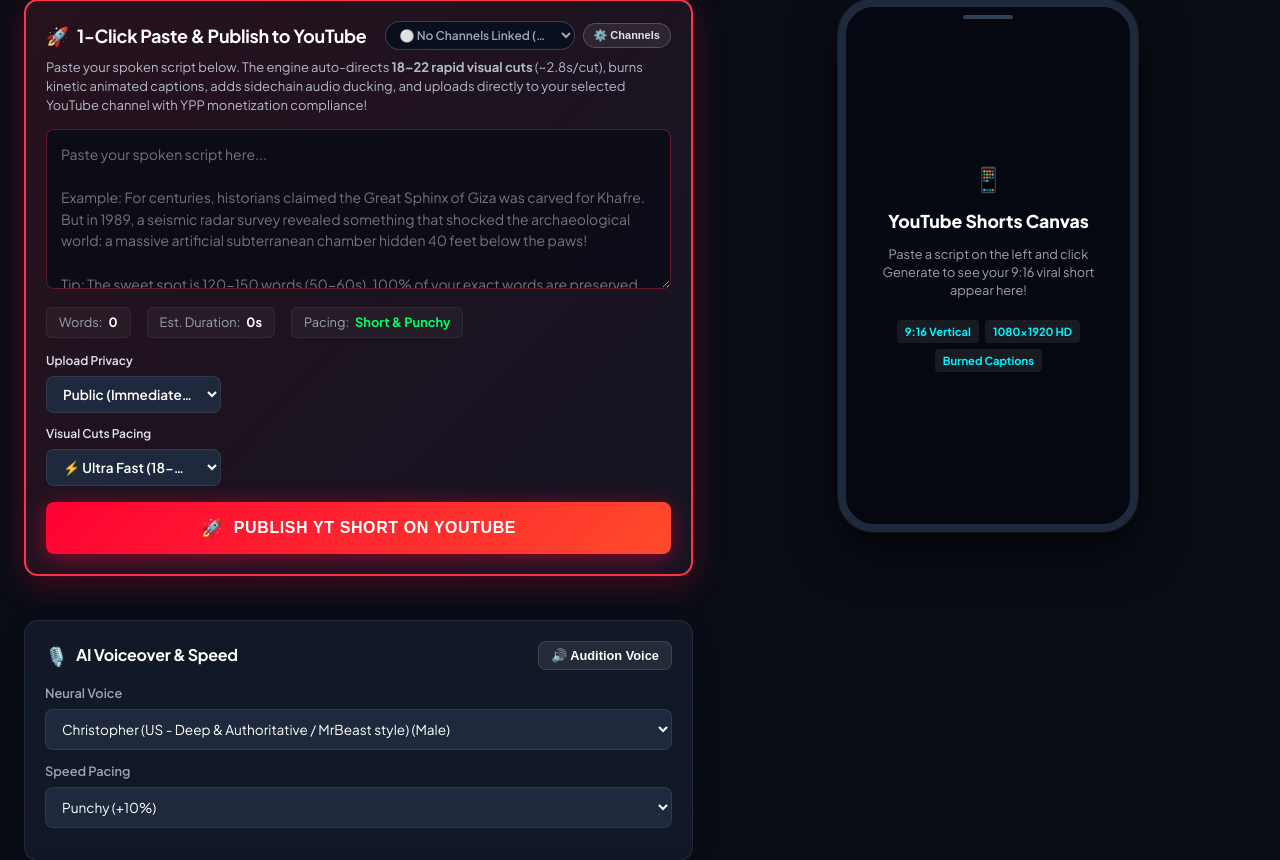
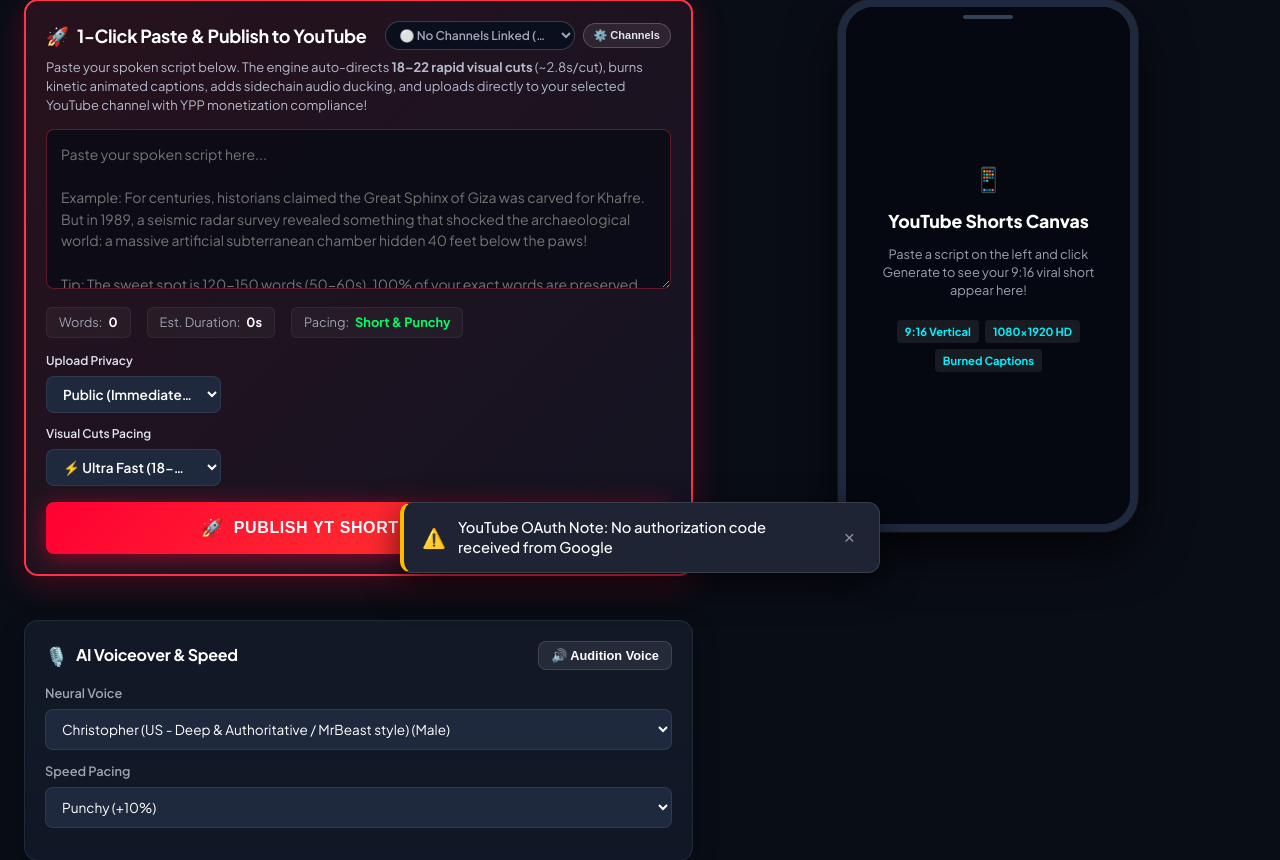
Before and after one commit to mk3081652/yt-shorts-generator, a FastAPI app: a page that uses templates/index.html in a window 1280 px wide. Shown: the part 199-1059 px from the top of the page. Run offline with FastAPI, Linux system fonts and the light colour scheme; data that the repository does not hold is empty; some libraries are stand-ins or nearby versions.

Commit message:
feat(oauth): add Web Application redirect flow for 1-click cloud login
- Add GET /api/youtube/oauth/login endpoint that initiates Google OAuth web redirect
- Add GET /api/youtube/oauth2callback endpoint to receive auth code and auto-register channel
- Support dynamic redirect_uri with reverse-proxy header inspection (x-forwarded-proto/host)
- Update Channel Manager modal with 1-click Google Account login button
- Handle OAuth callback status and toast notifications on return to web app
- Bump script cache buster to v20260923_v20

```diff
--- a/app.py
+++ b/app.py
@@ -12,7 +12,8 @@
 
 import engine.config
 
-from fastapi import FastAPI, UploadFile, File, Form, BackgroundTasks, HTTPException
+from urllib.parse import quote
+from fastapi import FastAPI, Request, UploadFile, File, Form, BackgroundTasks, HTTPException
 
 # Enforce UTF-8 console output on Windows to prevent UnicodeEncodeError
 if hasattr(sys.stdout, 'reconfigure'):
@@ -21,7 +22,7 @@
     sys.stderr.reconfigure(encoding='utf-8', errors='replace')
 
 from fastapi.staticfiles import StaticFiles
-from fastapi.responses import HTMLResponse, JSONResponse, PlainTextResponse, FileResponse
+from fastapi.responses import HTMLResponse, JSONResponse, PlainTextResponse, FileResponse, RedirectResponse
 from fastapi.middleware.cors import CORSMiddleware
 from pydantic import BaseModel, ConfigDict
 
@@ -68,7 +69,8 @@
     remove_channel,
     export_channel_credentials,
     get_active_channel_id,
-    ensure_tokens_dir
+    ensure_tokens_dir,
+    create_web_flow
 )
 
 
@@ -1080,6 +1082,76 @@
         }
 
 
+def _get_oauth_redirect_uri(request: Request) -> str:
+    """Builds redirect URI matching incoming protocol & host (supports reverse proxies)."""
+    proto = request.headers.get("x-forwarded-proto", request.url.scheme)
+    host = request.headers.get("x-forwarded-host", request.headers.get("host", request.url.netloc))
+    return f"{proto}://{host}/api/youtube/oauth2callback"
+
+
+@app.get("/api/youtube/oauth/url")
+def api_youtube_oauth_url(request: Request):
+    """Returns Google OAuth authorization URL for web redirect."""
+    redirect_uri = _get_oauth_redirect_uri(request)
+    try:
+        flow = create_web_flow(redirect_uri=redirect_uri)
+        auth_url, _ = flow.authorization_url(
+            access_type="offline",
+            prompt="select_account consent",
+            include_granted_scopes="true"
+        )
+        return {"success": True, "auth_url": auth_url, "redirect_uri": redirect_uri}
+    except Exception as e:
+        logger.error(f"Failed to create OAuth URL: {e}")
+        return {"success": False, "error": str(e), "redirect_uri": redirect_uri}
+
+
+@app.get("/api/youtube/oauth/login")
+def api_youtube_oauth_login(request: Request):
+    """Directly redirects browser to Google Account selection & consent screen."""
+    redirect_uri = _get_oauth_redirect_uri(request)
+    try:
+        flow = create_web_flow(redirect_uri=redirect_uri)
+        auth_url, _ = flow.authorization_url(
+            access_type="offline",
+            prompt="select_account consent",
+            include_granted_scopes="true"
+        )
+        return RedirectResponse(url=auth_url)
+    except Exception as e:
+        logger.error(f"OAuth login redirect error: {e}")
+        return RedirectResponse(url=f"/?oauth_error={quote(str(e))}")
+
+
+@app.get("/api/youtube/oauth2callback")
+def api_youtube_oauth2callback(
+    request: Request,
+    code: Optional[str] = None,
+    state: Optional[str] = None,
+    error: Optional[str] = None
+):
+    """Receives authorization response from Google and completes channel connection."""
+    if error:
+        logger.warning(f"OAuth callback received error from Google: {error}")
+        return RedirectResponse(url=f"/?oauth_error={quote(error)}")
+
+    if not code:
+        return RedirectResponse(url="/?oauth_error=No+authorization+code+received+from+Google")
+
+    redirect_uri = _get_oauth_redirect_uri(request)
+    try:
+        os.environ['OAUTHLIB_INSECURE_TRANSPORT'] = '1'
+        flow = create_web_flow(redirect_uri=redirect_uri)
+        flow.fetch_token(code=code)
+        creds = flow.credentials
+        saved = save_channel_credentials(json.loads(creds.to_json()))
+        channel_name = saved.get("channel_title", "YouTube Channel")
+        logger.info(f"[OAuth Callback] Successfully connected channel '{channel_name}' via web redirect!")
+        return RedirectResponse(url=f"/?connected={quote(channel_name)}")
+    except Exception as e:
+        logger.error(f"Failed to process OAuth callback: {e}", exc_info=True)
+        return RedirectResponse(url=f"/?oauth_error={quote(str(e))}")
+
 
 @app.post("/api/youtube/publish")
 async def api_youtube_publish(req: YouTubePublishRequest, background_tasks: BackgroundTasks):
--- a/engine/youtube_uploader.py
+++ b/engine/youtube_uploader.py
@@ -12,7 +12,7 @@
 
 from google.oauth2.credentials import Credentials
 from google.auth.transport.requests import Request
-from google_auth_oauthlib.flow import InstalledAppFlow
+from google_auth_oauthlib.flow import InstalledAppFlow, Flow
 from googleapiclient.discovery import build
 from googleapiclient.http import MediaFileUpload
 from googleapiclient.errors import HttpError
@@ -496,6 +496,23 @@
     return save_channel_credentials(json.loads(creds.to_json()))
 
 
+def create_web_flow(redirect_uri: str) -> Flow:
+    """Creates a standard OAuth2 Web Application Flow for browser redirect OAuth."""
+    client_secrets_path = get_youtube_client_secrets_path()
+    if not os.path.exists(client_secrets_path):
+        raise FileNotFoundError(
+            f"YouTube client secrets file not found at: {client_secrets_path}. "
+            "Please upload client_secrets.json in project root or Render Secret Files."
+        )
+
+    return Flow.from_client_secrets_file(
+        client_secrets_path,
+        scopes=SCOPES,
+        redirect_uri=redirect_uri
+    )
+
+
+
 
 def upload_video_to_youtube(
     video_path: str,
--- a/static/js/api.js
+++ b/static/js/api.js
@@ -411,6 +411,10 @@
         return await request("/api/youtube/authorize", { method: "POST" });
     },
 
+    async getYouTubeOAuthLoginUrl() {
+        return await request("/api/youtube/oauth/url");
+    },
+
     async getYouTubeChannels() {
         return await request("/api/youtube/channels");
     },
--- a/static/js/main.js
+++ b/static/js/main.js
@@ -1055,24 +1055,11 @@
         });
     }
 
-    // Modal Action: Add via Browser OAuth (Desktop)
+    // Modal Action: Add via Browser OAuth (1-Click Web Redirect)
     if (addNewChannelOAuthBtn) {
-        addNewChannelOAuthBtn.addEventListener("click", async () => {
-            showToast("Opening Google OAuth consent flow...", "info");
-            try {
-                const res = await api.authorizeYouTube();
-                if (res.authenticated) {
-                    showToast(`Successfully linked channel: ${res.channel_title}!`, "success", 4000);
-                    await loadYouTubeChannels();
-                    renderChannelsModalList();
-                } else if (res.is_headless) {
-                    showToast("Headless host detected (no browser on server). Use 'Upload token.json' or 'Paste JSON' below!", "warning", 6000);
-                } else if (res.error) {
-                    showToast(`Auth error: ${res.error}`, "warning", 5000);
-                }
-            } catch (err) {
-                showToast(`OAuth error: ${err.message}`, "error");
-            }
+        addNewChannelOAuthBtn.addEventListener("click", () => {
+            showToast("Redirecting to Google Account Sign-In...", "info");
+            window.location.href = "/api/youtube/oauth/login";
         });
     }
 
@@ -1132,8 +1119,25 @@
         });
     }
 
-    // Initialize channels on page load
+    // Initialize channels on page load & check OAuth return params
     loadYouTubeChannels();
+
+    try {
+        const urlParams = new URLSearchParams(window.location.search);
+        const connectedChannel = urlParams.get("connected");
+        const oauthErr = urlParams.get("oauth_error");
+
+        if (connectedChannel) {
+            showToast(`🎉 Connected to YouTube Channel: ${connectedChannel}!`, "success", 6000);
+            window.history.replaceState({}, document.title, window.location.pathname);
+            loadYouTubeChannels();
+        } else if (oauthErr) {
+            showToast(`YouTube OAuth Note: ${oauthErr}`, "warning", 8000);
+            window.history.replaceState({}, document.title, window.location.pathname);
+        }
+    } catch (e) {
+        console.debug("[OAuth URL Params Check]:", e);
+    }
 
     async function triggerYouTubePublish(isFromProject = false) {
         const script = scriptInput ? scriptInput.value.trim() : "";
--- a/templates/index.html
+++ b/templates/index.html
@@ -561,7 +561,7 @@
         </main>
     </div>
 
-    <script type="module" src="/static/js/main.js?v=20260923_v19"></script>
+    <script type="module" src="/static/js/main.js?v=20260923_v20"></script>
 
     <!-- Google Material Toast Notifications Container -->
     <div id="toastContainer" class="google-toast-container"></div>
@@ -593,9 +593,9 @@
                 <h4 style="font-size: 13px; color: #fff; margin: 0 0 10px 0; font-weight: 600;">➕ Connect Another Channel</h4>
 
                 <div style="display: flex; flex-direction: column; gap: 12px;">
-                    <!-- Option 1: Browser OAuth (Desktop) -->
+                    <!-- Option 1: Browser OAuth (1-Click Web Login) -->
                     <button type="button" id="addNewChannelOAuthBtn" class="btn-secondary" style="width: 100%; display: flex; align-items: center; justify-content: center; gap: 8px; padding: 10px; font-size: 13px; font-weight: 600; background: rgba(255, 51, 75, 0.15); border: 1px solid rgba(255, 51, 75, 0.4); color: #ff5268; cursor: pointer; border-radius: 8px;">
-                        <span>🌐</span> Authorize with Google Account (Localhost)
+                        <span>🌐</span> Authorize with Google Account (1-Click Login)
                     </button>
 
                     <!-- Option 2: Import Token (Render / Headless) -->
```
